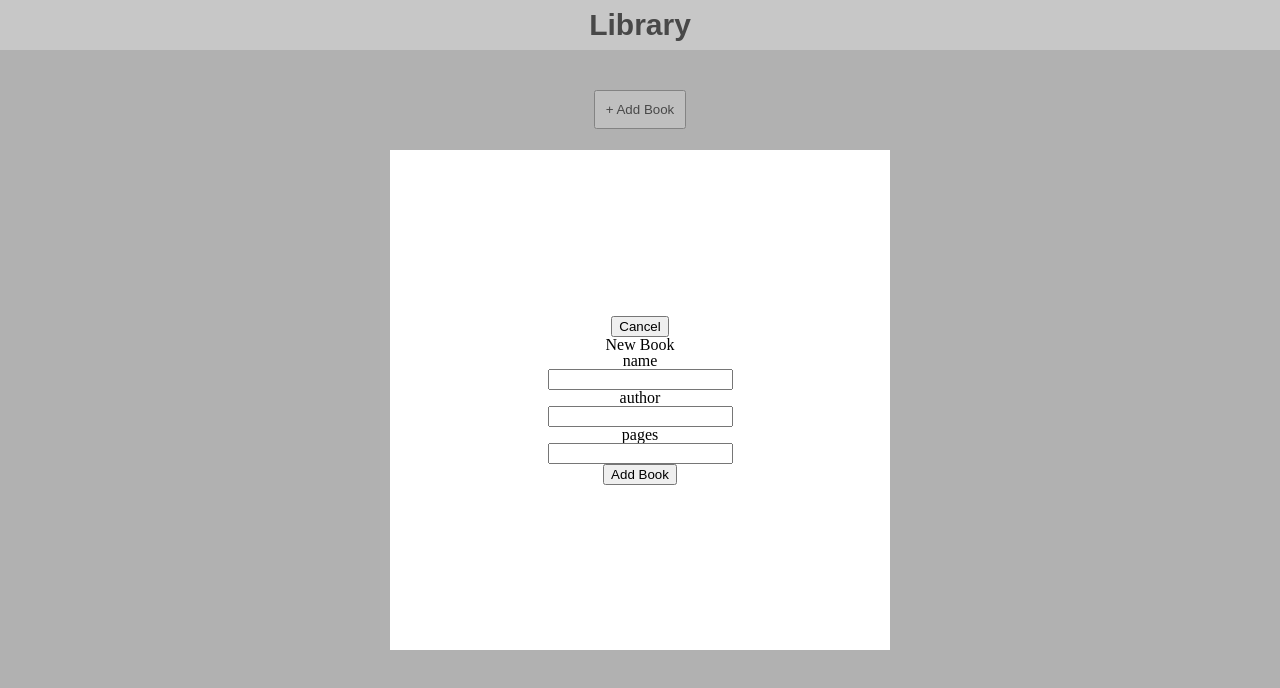
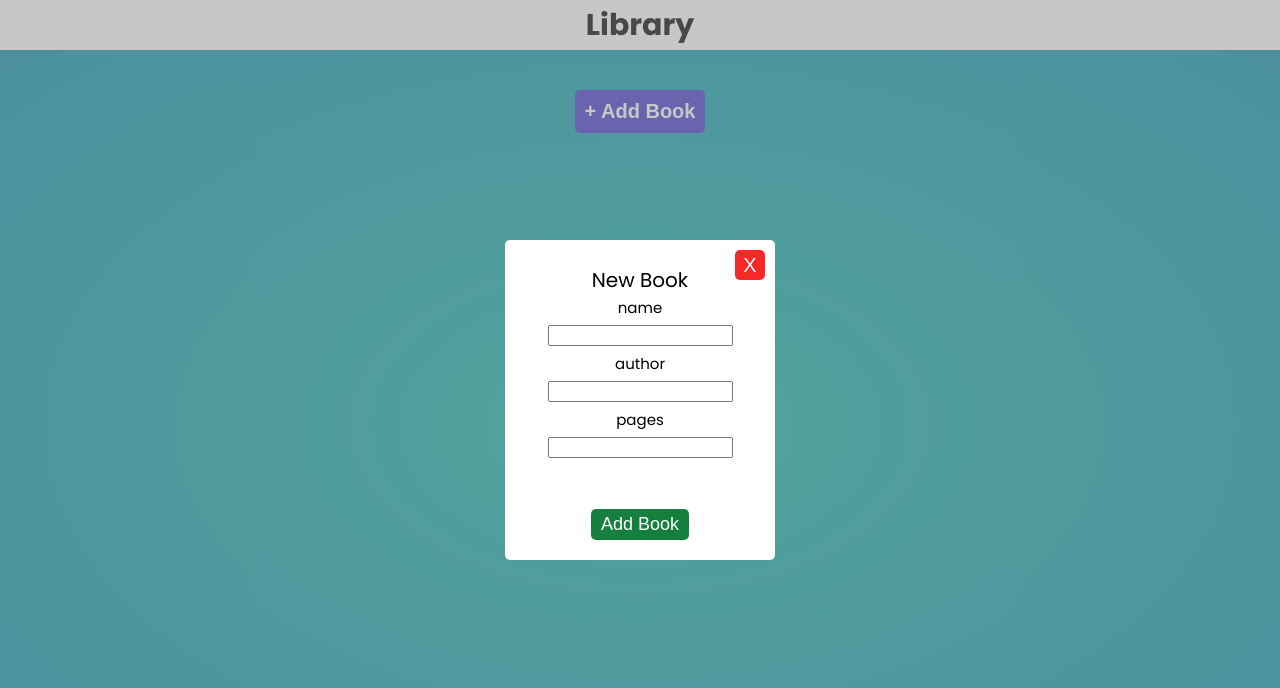
Before and after one commit to DylanSHLiang/library, a plain HTML site: page index.html in a window 1280 px wide. Both pictures are taken after a click on the button "+ Add Book". Drawn offline with Linux system fonts and the light colour scheme.

Commit message:
Added styles to books and pop up message

```diff
--- a/index.html
+++ b/index.html
@@ -4,6 +4,9 @@
     <meta charset="UTF-8">
     <meta name="viewport" content="width=device-width, initial-scale=1.0">
     <link href="./styles.css" rel="stylesheet">
+    <link rel="preconnect" href="https://fonts.googleapis.com">
+    <link rel="preconnect" href="https://fonts.gstatic.com" crossorigin>
+    <link href="https://fonts.googleapis.com/css2?family=Poppins:ital,wght@0,100;0,200;0,300;0,400;0,500;0,600;0,700;0,800;0,900;1,100;1,200;1,300;1,400;1,500;1,600;1,700;1,800;1,900&display=swap" rel="stylesheet">
     <title>Book Library</title>
 </head>
 <body>
--- a/scripts.js
+++ b/scripts.js
@@ -19,15 +19,6 @@ function createBookElement(book) {
     let card = document.createElement("div");
     card.setAttribute("class", "book");
 
-    let remove = document.createElement("button");
-    remove.setAttribute("class", "remove");
-    remove.innerText = "Remove Book";
-    remove.addEventListener("click", () => {
-        removeBookFromLibrary(book);
-        card.remove();
-    });
-    card.appendChild(remove);
-
     let name = document.createElement("h2");
     name.setAttribute("class", "name");
     name.innerText = book.name;
@@ -35,22 +26,46 @@ function createBookElement(book) {
 
     let author = document.createElement("h3");
     author.setAttribute("class", "author");
-    author.innerText = book.author;
+    author.innerText = "by " + book.author;
     card.appendChild(author);
 
     let pages = document.createElement("p");
     pages.setAttribute("class", "pages");
-    pages.innerText = book.pages;
+    if (book.pages == 1) {
+        pages.innerText = book.pages + " page";
+    } else {
+        pages.innerText = book.pages + " pages";
+    }
     card.appendChild(pages);
 
     let finished = document.createElement("button");
     finished.setAttribute("class", "finished");
     if (book.finished) {
         finished.innerText = "Finished";
+        finished.setAttribute("finished", true);
     } else {
         finished.innerText = "Not Finished";
+        finished.setAttribute("finished", false);
     }
+    finished.addEventListener("click", () => {
+        if (book.finished) {
+            book.finished = false;
+            finished.setAttribute("finished", false);
+        } else {
+            book.finished = true;
+            finished.setAttribute("finished", true);
+        }
+    });
     card.appendChild(finished);
+
+    let remove = document.createElement("button");
+    remove.setAttribute("class", "remove");
+    remove.innerText = "Remove";
+    remove.addEventListener("click", () => {
+        removeBookFromLibrary(book);
+        card.remove();
+    });
+    card.appendChild(remove);
 
     library.appendChild(card);
 }
@@ -110,7 +125,7 @@ function createFormElement(popup) {
 function createCancelElement(form, popup) {
     let cancel = document.createElement("button");
     cancel.setAttribute("class", "cancel");
-    cancel.innerText = "Cancel";
+    cancel.innerText = "X";
     cancel.addEventListener("click", () => {
         popup.remove();
     });
@@ -151,6 +166,7 @@ function createPagesElement(fieldset) {
     pages.setAttribute("type", "number");
     pages.setAttribute("id", "pages");
     pages.setAttribute("name", "pages");
+    pages.setAttribute("min", 1)
     fieldset.appendChild(pagesLabel);
     fieldset.appendChild(pages);
     return pages;
@@ -161,9 +177,3 @@ add.addEventListener("click", event => {
     console.log(books);
     console.log(body);
 });
-
-const cat = new Book("The Cat in the Hat", "Dr Seuss", 61, true);
-const eggs = new Book("Green Eggs and Ham", "Dr Seuss", 72, false);
-
-addBookToLibrary(cat);
-addBookToLibrary(eggs);
--- a/styles.css
+++ b/styles.css
@@ -48,7 +48,7 @@ table {
 }
 
 body {
-    box-sizing: border-box;
+    font-family: 'Poppins', sans-serif;
 }
 
 header {
@@ -60,12 +60,11 @@ header {
 
 header h1 {
     font-size: 30px;
-    font-family: sans-serif;
     font-weight: bold;
 }
 
 .container {
-    background-color: #d3d3d3;
+    background: radial-gradient(#14b8a6, #0891b2);
     min-height: calc(100vh - 130px);
     display: flex;
     flex-direction: column;
@@ -76,19 +75,76 @@ header h1 {
 .add {
     margin-bottom: 40px;
     padding: 10px;
+    border: none;
+    border-radius: 5px;
+    font-size: 20px;
+    background-color: #4338ca;
+    color: white;
+    font-weight: bold;
+    transition-duration: 0.2s;
+}
+
+.add:hover {
+    transition-duration: 0.2s;
+    transform: scale(1.05);
+    box-shadow: 1px 2px 1px #000000;
+    cursor: pointer;
 }
 
 .library {
     width: 80%;
     display: grid;
-    grid-template-columns: repeat(auto-fit, 200px);
+    grid-template-columns: repeat(auto-fit, 300px);
     justify-content: center;
-    gap: 20px;
+    gap: 30px;
 }
 
 .book {
-    background-color: white;
+    background-color: rgb(247, 247, 247);
     padding: 20px;
+    display: grid;
+    grid-template-rows: 2fr 1fr 1fr 50px 50px;
+    gap: 10px;
+    border-radius: 5px;
+    box-shadow: 3px 3px 3px #242424;
+}
+
+.book h2 {
+    font-size: 20px;
+}
+
+.book h3 {
+    margin-bottom: 20px;
+}
+
+.book .finished[finished="true"] {
+    background-color: #02aa6a;
+    transition-duration: .2s;
+}
+
+.book .finished[finished="false"] {
+    background-color: #c23131;
+    transition-duration: .2s;
+}
+
+.book .remove {
+    background-color: #979797;
+    font-size: 15px;
+}
+
+.book .remove, .book .finished {
+    color: rgb(255, 255, 255);
+    font-size: 15px;
+    border-radius: 10px;
+    height: 50px;
+    border: none;
+    font-weight: bold;
+}
+
+.book .remove:hover, .book .finished:hover {
+    box-shadow: 0 0 2px #000000;
+    transition-duration: .2s;
+    cursor: pointer;
 }
 
 .popup {
@@ -104,25 +160,61 @@ header h1 {
 }
 
 .form {
-    height: 500px;
-    width: 500px;
+    height: 300px;
+    width: 250px;
     background-color: white;
     display: flex;
     flex-direction: column;
-    justify-content: center;
+    justify-content: space-between;
     align-items: center;
+    border-radius: 5px;
+    padding: 10px;
 }
 
 .cancel {
-    position: relative;
+    align-self: flex-end;
+    justify-self: start;
+    width: 30px;
+    height: 30px;
+    font-size: 20px;
+    display: flex;
+    justify-content: center;
+    align-items: center;
+    color: white;
+    background-color: #f72828;
+    border-radius: 5px;
+    border: none;
 }
 
 fieldset {
+    margin-top: -30px;
+    font-size: 20px;
     display: flex;
     flex-direction: column;
     align-items: center;
+    justify-content: center;
+    height: 230px;
 }
 
-.completion {
-    text-align: center;
+fieldset label {
+    font-size: 15px;
+    margin: 10px;
 }
+
+.form button {
+    margin-bottom: 10px;
+}
+
+.form button:not(.cancel){
+    padding: 5px 10px;
+    background-color: #15803d;
+    border-radius: 5px;
+    font-size: 18px;
+    border: none;
+    font-weight: 500;
+    color: white;
+}
+
+.form button:hover {
+    box-shadow: 0 0 5px rgb(122, 122, 122);
+}
```
